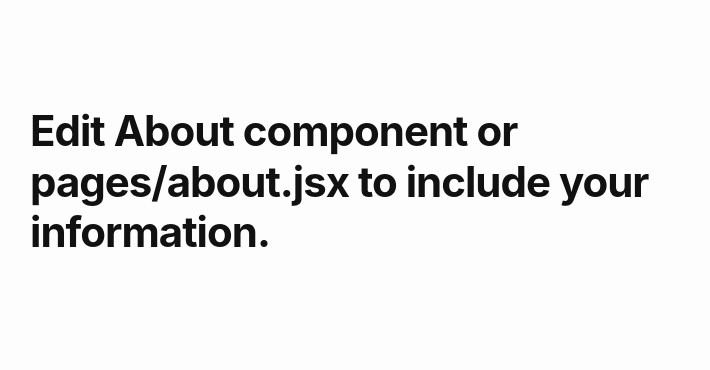
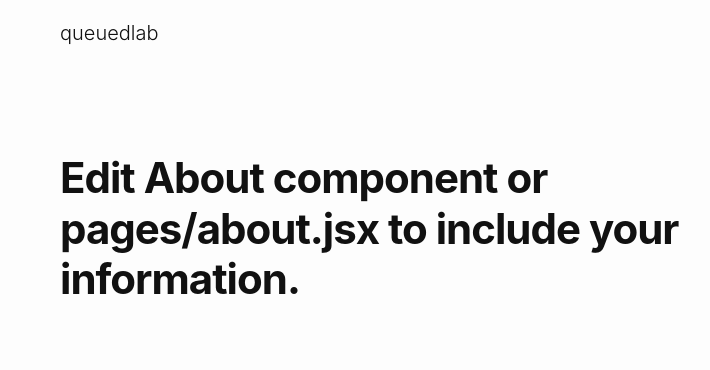
Before and after one commit to queuedq/queuedlab-blog, a Gatsby site: page /about in a window 1280 px wide. Shown: the whole page, without its empty margins (230-940 px from the left). Built offline with nearby package versions, Linux system fonts and the light colour scheme; Gatsby itself is replaced by a stand-in of ours.

Commit message:
Add blog header

```diff
--- a/data/SiteConfig.js
+++ b/data/SiteConfig.js
@@ -1,7 +1,7 @@
 const config = {
-  siteTitle: "Gatsby Advanced Starter", // Site title.
-  siteTitleShort: "GA Starter", // Short site title for homescreen (PWA). Preferably should be under 12 characters to prevent truncation.
-  siteTitleAlt: "GatsbyJS Advanced Starter", // Alternative site title for SEO.
+  siteTitle: "queuedlab", // Site title.
+  siteTitleShort: "queuedlab", // Short site title for homescreen (PWA). Preferably should be under 12 characters to prevent truncation.
+  siteTitleAlt: "queuedlab", // Alternative site title for SEO.
   siteLogo: "/logos/logo-1024.png", // Logo used for SEO and manifest.
   siteUrl: "https://gatsby-advanced-starter-demo.netlify.com", // Domain of your website without pathPrefix.
   pathPrefix: "/", // Prefixes all links. For cases when deployed to example.github.io/gatsby-advanced-starter/.
--- /dev/null
+++ b/src/components/Header/Header.jsx
@@ -0,0 +1,13 @@
+import React from "react";
+import config from "../../../data/SiteConfig";
+import style from "./Header.module.scss";
+
+export default class Header extends React.Component {
+  render() {
+    return (
+      <header className={style.header}>
+        <div className={style.blogTitle}>{config.siteTitle}</div>
+      </header>
+    );
+  }
+}
--- /dev/null
+++ b/src/components/Header/Header.module.scss
@@ -0,0 +1,11 @@
+@import "../../sass/variables/index";
+
+.header {
+  @include style-container;
+  padding: spacing(2) 0;
+}
+
+.blogTitle {
+  font-size: $font-size-4;
+  font-weight: 300;
+}
--- a/src/layout/index.jsx
+++ b/src/layout/index.jsx
@@ -1,20 +1,24 @@
 import React from "react";
 import { Helmet } from "react-helmet";
 import config from "../../data/SiteConfig";
+import Header from "../components/Header/Header";
 import "../sass/main.scss";
-import "./index.css";
+import style from "./index.module.scss";
 
 export default class MainLayout extends React.Component {
   render() {
     const { children } = this.props;
     return (
-      <div className="layout-container">
+      <>
+        <Header />
+        <div className={style.container}>
           <Helmet>
             <meta name="description" content={config.siteDescription} />
             <html lang="en" />
           </Helmet>
           {children}
         </div>
+      </>
     );
   }
 }
--- a/src/layout/index.css
+++ b/src/layout/index.module.scss
@@ -1,3 +1,5 @@
+@import "../sass/variables/index";
+
 * {
   box-sizing: border-box;
 }
@@ -18,9 +20,7 @@ body {
   min-width: 100vw;
 }
 
-.layout-container {
+.container {
   min-height: 100vh;
-  max-width: 800px;
-  margin: 0 auto;
-  padding: 20px;
+  @include style-container;
 }
--- a/src/sass/variables/_index.scss
+++ b/src/sass/variables/_index.scss
@@ -1,3 +1,3 @@
 @import "open-color";
 @import "variables";
-@import "mixins";
+@import "typography";
--- a/src/sass/variables/_variables.scss
+++ b/src/sass/variables/_variables.scss
@@ -32,10 +32,19 @@ $base-font-size: $font-size-5;
 $base-line-height: 1.75;
 
 
-// Spacing
+// Layout
 
 $base-spacing: 8px;
 
 @function spacing($multiplier) {
   @return $base-spacing * $multiplier;
 }
+
+$content-width: 700px;
+
+@mixin style-container {
+  width: 90%;
+  max-width: 700px;
+  margin-left: auto;
+  margin-right: auto;
+}
```
Also changed, not shown: src/sass/variables/_typography.scss (renamed from src/sass/variables/_mixins.scss). Lines whose indentation alone changed are shown as unchanged.
